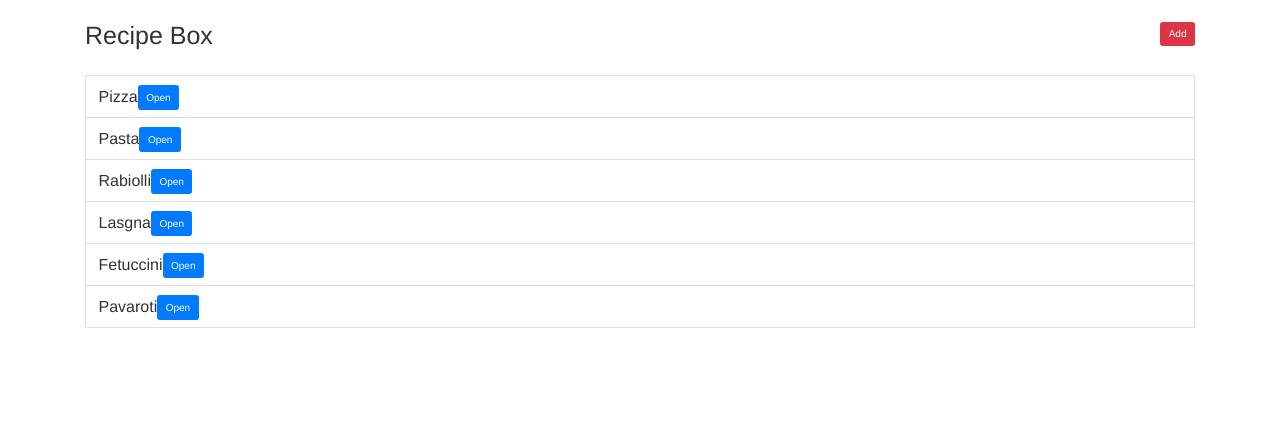
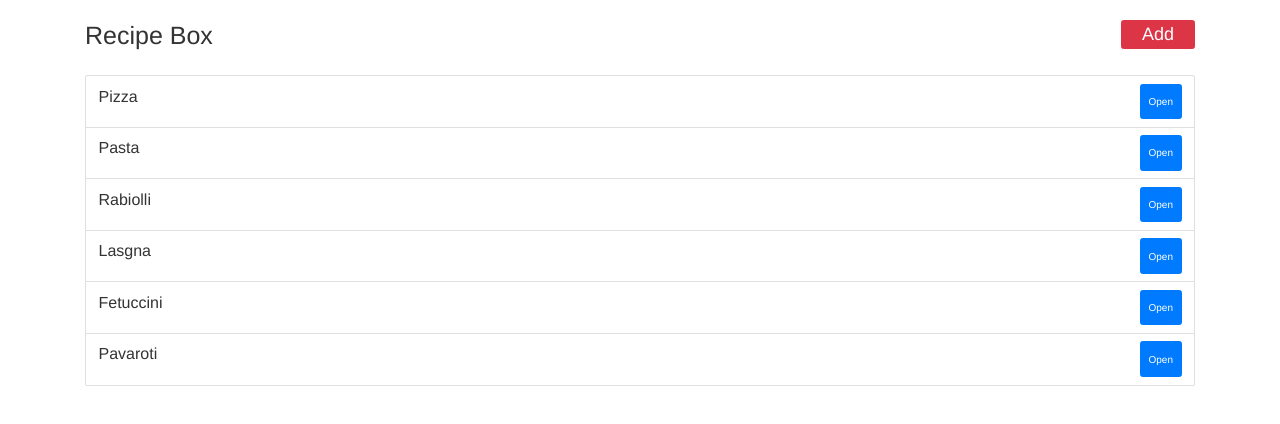
Before and after one commit to loconluis/recipe-box, a React (Create React App) app: page / in a window 1280 px wide. Shown: the top 424 px of the page. Built offline with nearby package versions, Linux system fonts and the light colour scheme.

Commit message:
Adding remove button for recipes

```diff
--- a/src/components/AddRecipe.js
+++ b/src/components/AddRecipe.js
@@ -3,12 +3,10 @@ import { Button,
   Modal,
   ModalBody,
   ModalHeader,
-  ModalFooter,
   Form,
   FormGroup,
   Label,
   Input,
-  FormText
 } from 'reactstrap';
 
 class AddRecipe extends Component {
@@ -42,7 +40,7 @@ class AddRecipe extends Component {
   render () {
     return (
       <div>
-        <Button color="danger" onClick={this.toggle}>Add</Button>
+        <Button className="btn-big" color="danger" onClick={this.toggle}>Add</Button>
         <Modal isOpen={this.state.modal} toggle={this.toggle} className={this.props.className}>
           <ModalHeader toggle={this.toggle}>New Recipe</ModalHeader>
           <ModalBody>
--- a/src/components/App.js
+++ b/src/components/App.js
@@ -24,6 +24,12 @@ class App extends Component {
     }
 
     this.setState(prevState => ({ recipes: prevState.recipes.concat(recipe) }));
+  }
+
+  handleDeleteRecipe = (recipeToRemove) => {
+    this.setState((prevState) => ({
+      recipes: prevState.recipes.filter(recipe => recipeToRemove !== recipe.title)
+    }))
   }
 
   componentDidMount () {
@@ -64,6 +70,7 @@ class App extends Component {
         </header>
         <RecipeList
           recipes={this.state.recipes}
+          handleDeleteRecipe={this.handleDeleteRecipe}
         />
       </div>
     );
--- a/src/components/RecipeItems.js
+++ b/src/components/RecipeItems.js
@@ -17,14 +17,20 @@ class RecipeItems extends Component {
 
   render () {
     return (
-      <ListGroupItem>
-        { this.props.name }
+      <ListGroupItem
+        className={this.state.collapse ? "" : "list-flex" }
+      >
+        <p>{ this.props.name }</p>
         <Button color="primary" onClick={this.toggle}>Open</Button>
         <Collapse isOpen={this.state.collapse}>
           <Card>
             <CardBody>
               <h3 className="text-center">Ingredients</h3>
               <IngredientsList ingredients={this.props.ingredients} />
+              <Button
+                color="danger"
+                onClick={(e) => { this.props.handleDeleteRecipe(this.props.name) }}
+              >Delete</Button>
             </CardBody>
           </Card>
         </Collapse>
--- a/src/components/RecipeList.js
+++ b/src/components/RecipeList.js
@@ -7,14 +7,19 @@ import {
   } from 'reactstrap';
 import RecipeItems from './RecipeItems';
 
-export default ({ recipes }) => {
+export default ({ recipes, handleDeleteRecipe }) => {
   return (
     <Container>
       <Row>
         <Col>
           <ListGroup>
           {
-            recipes.map((recipe, i) => <RecipeItems key={i} name={recipe.title} ingredients={recipe.ingredients} />)
+            recipes.map((recipe, i) => <RecipeItems
+              key={i}
+              name={recipe.title}
+              ingredients={recipe.ingredients}
+              handleDeleteRecipe={handleDeleteRecipe}
+            />)
           }
           </ListGroup>
         </Col>
--- a/src/styles/App.css
+++ b/src/styles/App.css
@@ -28,3 +28,7 @@ button:disabled {
 .btn-big {
   padding: 0 20px;
   font-size: 1.8rem; }
+
+.list-flex {
+  display: flex;
+  justify-content: space-between; }
--- a/src/styles/App.scss
+++ b/src/styles/App.scss
@@ -2,3 +2,4 @@
 @import './base/base';
 @import './components/header';
 @import './components/button';
+@import './components/list';
--- /dev/null
+++ b/src/styles/components/_list.scss
@@ -0,0 +1,5 @@
+.list-flex {
+  display: flex;
+  justify-content: space-between;
+
+}
```
